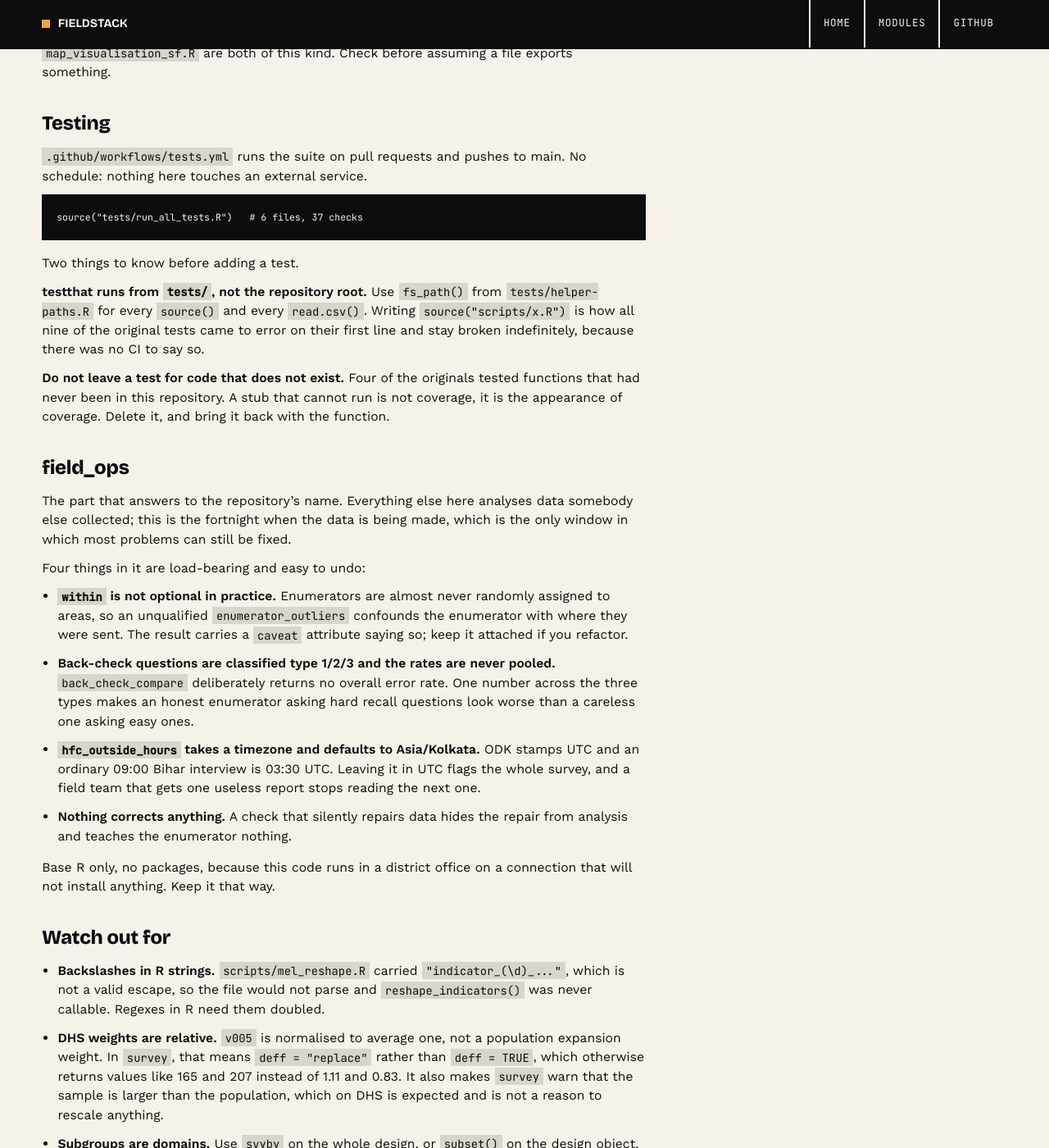
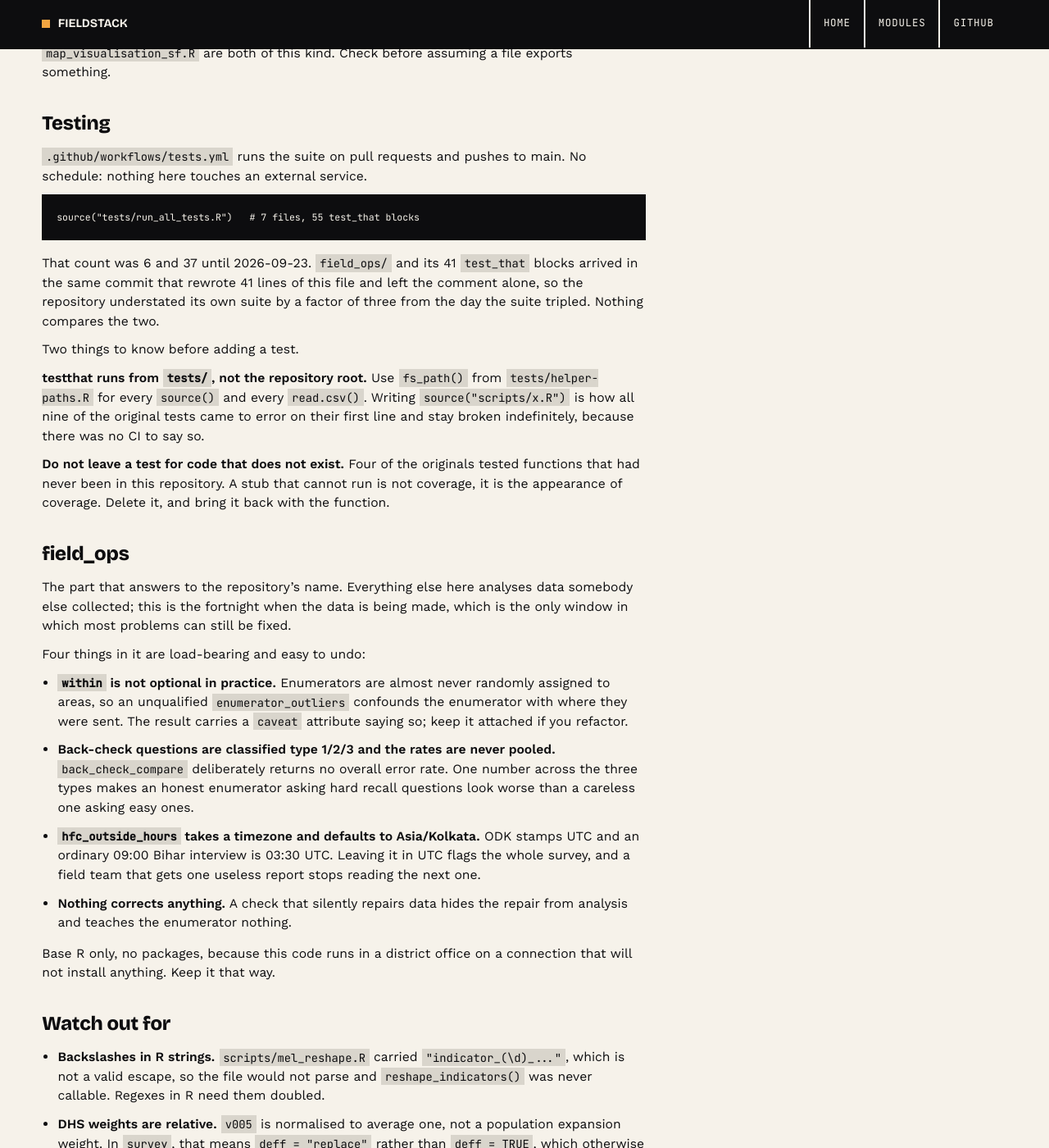
Before and after one commit to Varnasr/FieldStack, a Jekyll site: the page built from CLAUDE.md, in a window 1280 px wide and 1400 px high, scrolled down 568 px. Shown: the whole window at 82% size. Built offline with Jekyll 4.4.1, drawn with Linux system fonts in a browser that asks for light colours; our own code applies the rules of GitHub Pages for plain Markdown files.

Commit message:
Keep stack.css in step, and correct a test count stale since the day it tripled
The CSS change is the family's, not this repository's. `.row span
{ opacity: .7 }` matched more than the tag it was written for, because
`.t` is itself a span wrapping the title and the tag, so the opacity
compounded on the tag (0.7 x 0.7 = 0.49) and dimmed the title. Scoped
now to `.row .t > span`.

This landing page had none of it. Counted before the fix: InsightStack
18 elements at 3.43:1, EquityStack 12, SignalStack 7, FieldStack 0,
because this page uses different markup. The file is carried here
because assets/css/stack.css is byte-identical across the four stack
repositories by design and CLAUDE.md says to change it in one place and
copy it. Verified after on all four landing pages: 0 serious or
critical axe violations at 1280x900 and 390x844, no overflow.

The count. CLAUDE.md said "6 files, 37 checks". The suite is 7 files
and 55 test_that blocks. Commit f4ec67d added field_ops/ together with
tests/test_field_ops.R and its 41 test_that blocks, rewrote 41 lines of
CLAUDE.md, and left that comment alone, so the repository has
understated its own suite by roughly a factor of three since the day
the suite tripled.

Not verified by running it: R is not available in this environment, so
the 55 is counted from the source rather than reported by testthat. CI
runs Rscript tests/run_all_tests.R and is green.

Co-Authored-By: Claude Opus 5 <noreply@anthropic.com>
Claude-Session: https://claude.ai/code/session_01MrvR2NXsJFVRCeJZFCPuNL

````diff
--- a/CLAUDE.md
+++ b/CLAUDE.md
@@ -31,8 +31,13 @@ assuming a file exports something.
 main. No schedule: nothing here touches an external service.
 
 ```r
-source("tests/run_all_tests.R")   # 6 files, 37 checks
+source("tests/run_all_tests.R")   # 7 files, 55 test_that blocks
 ```
+
+That count was 6 and 37 until 2026-09-23. `field_ops/` and its 41 `test_that`
+blocks arrived in the same commit that rewrote 41 lines of this file and left
+the comment alone, so the repository understated its own suite by a factor of
+three from the day the suite tripled. Nothing compares the two.
 
 Two things to know before adding a test.
 
--- a/assets/css/stack.css
+++ b/assets/css/stack.css
@@ -129,7 +129,16 @@ a { color: inherit; text-decoration: none; }
        transition: background .12s, color .12s; }
 .row:hover, .row:focus-visible { background: var(--ink); color: var(--bg); }
 .row b { font-weight: 600; font-size: .95rem; }
-.row span { font-family: var(--mono); font-size: .66rem; opacity: .7; white-space: nowrap; }
+.row span { font-family: var(--mono); font-size: .66rem; white-space: nowrap; }
+/* Opacity belongs on the tag, not on every span in the row. `.t` is itself a
+   span wrapping the title and the tag, so `.row span { opacity: .7 }` applied
+   twice to the tag (0.7 x 0.7 = 0.49) and once to the title. Measured on the
+   InsightStack landing page: the tag came out #84827f on #f6f2ea, 3.43:1 at
+   10.56px, failing AA on 18 elements, and every row title rendered at 70%
+   opacity, which is the opposite of what `.row b { font-weight: 600 }` is for.
+   The comment below already records the same selector doing the same thing to
+   white-space; that was scoped and this was not. */
+.row .t > span { opacity: .7; }
 
 /* --- calculator layout --------------------------------------------------- */
 .calc { display: grid; grid-template-columns: 1.05fr .95fr; gap: 0;
````
